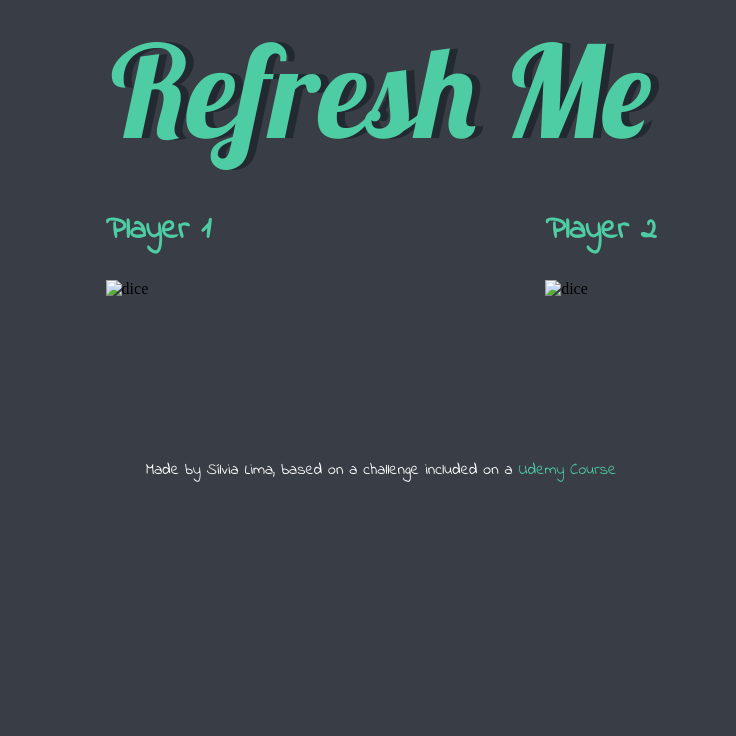
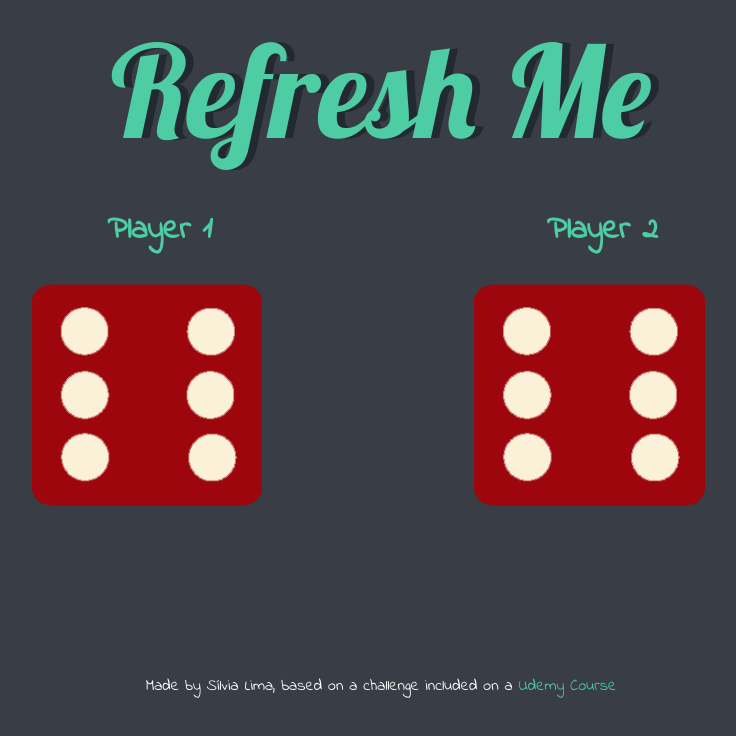
Before and after one commit to smvlima/dice-game, a plain HTML site: page index.html in a window 1280 px wide. Shown: the whole page, without its empty margins (259-995 px from the left). Drawn offline with Linux system fonts and the light colour scheme; the site is published under a folder, as on GitHub Pages, so addresses that start at the root find nothing.

Commit message:
Update index.html

```diff
--- a/index.html
+++ b/index.html
@@ -18,11 +18,11 @@
     <main class="container">
         <div class="container-right">
             <h2 class="title">Player 1</h2>
-            <img class="dice dice-right" src="/images/dice6.png" alt="dice">
+            <img class="dice dice-right" src="./images/dice6.png" alt="dice">
         </div>
         <div class="container-left">
             <h2 class="title">Player 2</h2>
-            <img class="dice dice-left" src="/images/dice6.png" alt="dice">
+            <img class="dice dice-left" src="./images/dice6.png" alt="dice">
         </div>
     </main>
     <footer class="footer">
```
